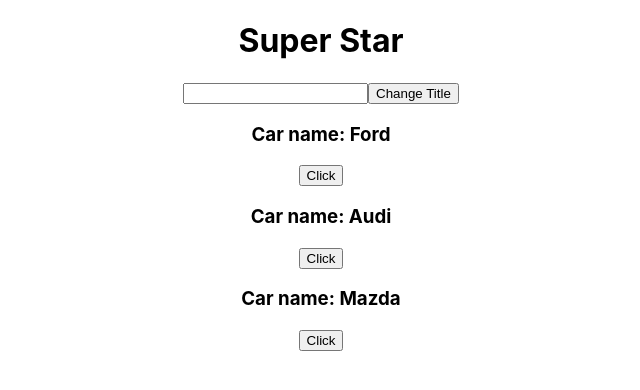
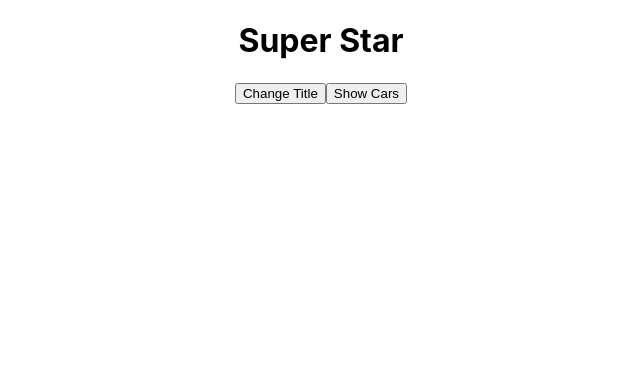
Before and after one commit to abraeva98/React-Udemy, a React (Create React App) app: page / in a window 1280 px wide. Shown: the top 390 px of the page, without its empty margins (319-959 px from the left). Built offline with nearby package versions, Linux system fonts and the light colour scheme.

Commit message:
toggle button

```diff
--- a/src/App.js
+++ b/src/App.js
@@ -9,7 +9,8 @@ class App extends Component {
       {name: "Audi", year: 2011},
       {name: "Mazda", year: 2012},
     ],
-    pageTitle: "Super Star"
+    pageTitle: "Super Star",
+    showCars: false
   }
 
   changeTitleHandler = (newTitle) => {
@@ -18,31 +19,33 @@ class App extends Component {
     })
   }
 
-  handleInput = (event) => {
+  changeShowCars = () => {
     this.setState({
-      pageTitle: event.target.value
+      showCars: !this.state.showCars
     })
   }
-
   render() {
     const cars = this.state.cars;
     return (
       <div className="App">
         <h1>{this.state.pageTitle}</h1>
 
-        <input type='text' onChange={this.handleInput}/>
+
 
         <button onClick={this.changeTitleHandler.bind(this, 'Changed')}>Change Title</button>
 
-        <Car cars={cars[0].name}
-            onChangeTitle={this.changeTitleHandler.bind(this, cars[0].name)}
-        />
-        <Car cars={cars[1].name}
-            onChangeTitle={() => this.changeTitleHandler(cars[1].name)}
-        />
-        <Car cars={cars[2].name}
-            onChangeTitle={() => this.changeTitleHandler(cars[2].name)}
-        />
+        <button onClick={this.changeShowCars}>Show Cars</button>
+
+        {this.state.showCars &&
+              cars.map((car, index) => (
+                <Car
+                    name={car.name}
+                    year={car.year}
+                    key={index}
+                    onChangeTitle={this.changeTitleHandler.bind(this, car.name)}
+                />
+              ))
+        }
       </div>
     );
   }
--- a/src/Car/Car.js
+++ b/src/Car/Car.js
@@ -2,7 +2,8 @@ import React from 'react';
 
 export default (props) => (
             <div>
-                <h3>Car name: {props.cars}</h3>
+                <h3>Car name: {props.name}</h3>
+                <p>Year: {props.year}</p>
                 <button onClick={props.onChangeTitle}>Click</button>
             </div>
 );
```
